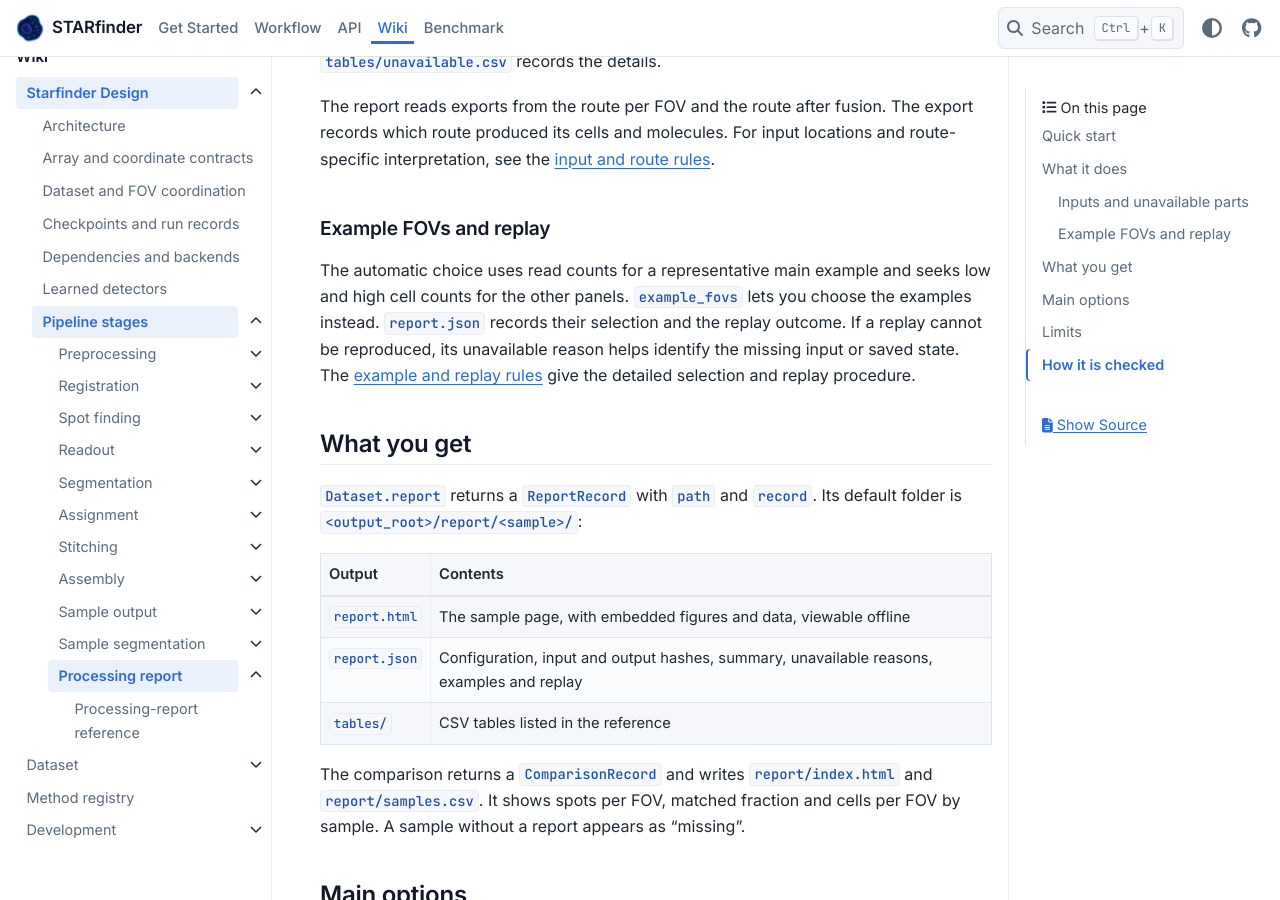
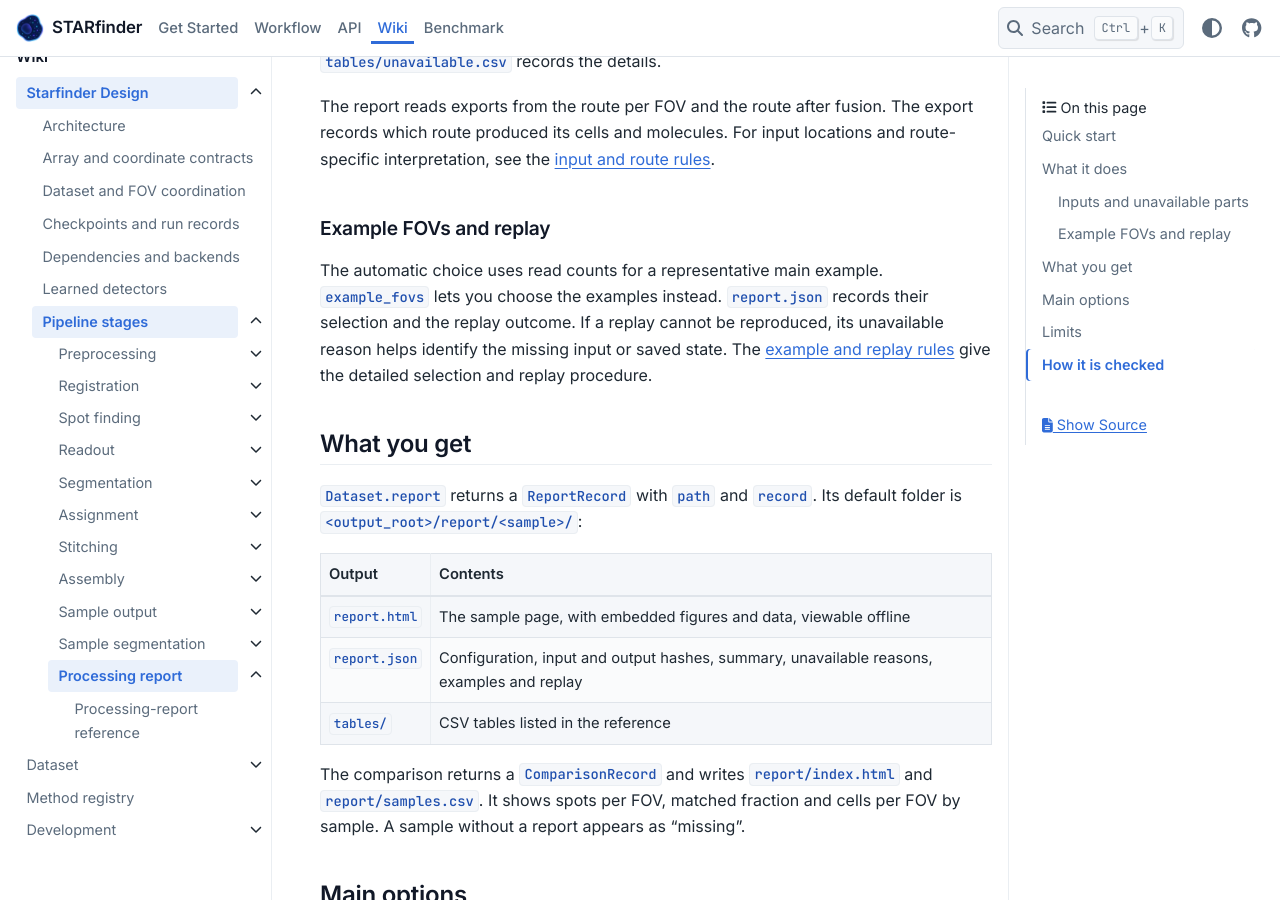
Before and after one commit to wanglab-broad/starfinder, a Sphinx documentation site: the page built from docs/report-contract.md, in a window 1280 px wide and 900 px high, scrolled down 1550 px. Built offline with Sphinx 7.4.7 and the PyData theme 0.15.4, drawn with Linux system fonts in a browser that asks for light colours.

Commit message:
fix(w-632): address review findings (restructure the…)
Repaired the two page statements, refreshed the fact and case audits,
and saved distinct move diffs. All requested documentation checks
passed.

Linear-Issue: W-632

```diff
--- a/docs/report-contract.md
+++ b/docs/report-contract.md
@@ -69,9 +69,9 @@ locations and route-specific interpretation, see the
 
 ### Example FOVs and replay
 
-The automatic choice uses read counts for a representative main example and seeks
-low and high cell counts for the other panels. `example_fovs` lets you choose the
-examples instead. `report.json` records their selection and the replay outcome.
+The automatic choice uses read counts for a representative main example.
+`example_fovs` lets you choose the examples instead. `report.json` records their
+selection and the replay outcome.
 If a replay cannot be reproduced, its unavailable reason helps identify the
 missing input or saved state. The
 [example and replay rules](https://github.com/wanglab-broad/starfinder/blob/dev/design/specs/report.md#the-example-fovs)
```
Also changed, not shown: docs/report-algorithms.md (+1 -1 lines).
